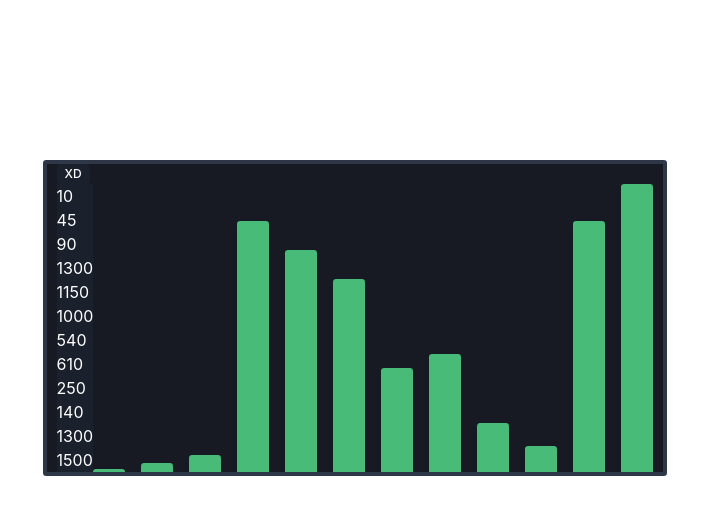
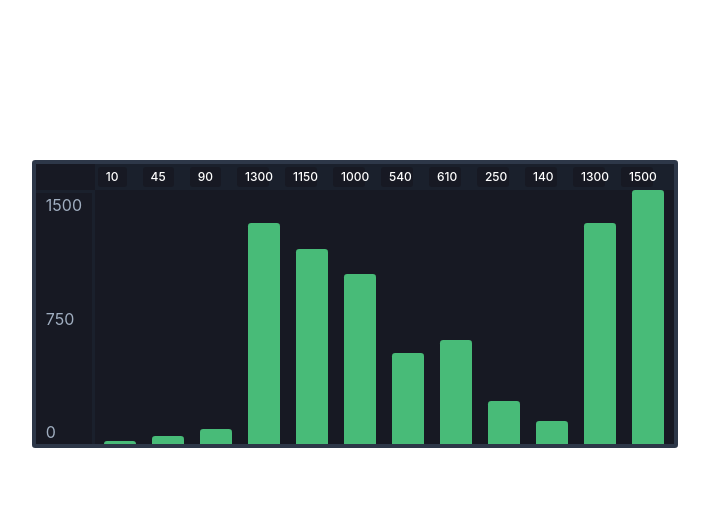
Before and after one commit to gustavo-zsilva/bchart, a Next.js app: page / in a window 1280 px wide. Shown: the top 514 px of the page, without its empty margins (285-994 px from the left). Built offline with nearby package versions, Linux system fonts and the light colour scheme.

Commit message:
Fixed UI Bugs 💯

```diff
--- a/src/components/BarChart.tsx
+++ b/src/components/BarChart.tsx
@@ -20,15 +20,16 @@ export function BarChart({ total, oscillation }: BarChartProps) {
                 display="grid"
                 bg="gray.900"
                 color="#FFF"
-                px=".6rem"
 
                 m="10rem auto"
+
+                h="18rem"
 
                 borderRadius=".2rem"
                 border="4px solid"
                 borderColor="gray.700"
-                gridTemplateColumns="1fr auto"
-                gridTemplateRows="1fr auto"
+                gridTemplateColumns="auto 1fr"
+                gridTemplateRows="auto 1fr"
                 gridTemplateAreas={`'Header Header' 'Revenue Columns'`}
             >
                 <Header />
--- a/src/components/ChartColumns.tsx
+++ b/src/components/ChartColumns.tsx
@@ -6,7 +6,7 @@ export function ChartColumns() {
     const { percentageArr } = useChart()
 
     return (
-        <Flex gridGap="1rem" gridArea="Columns">
+        <Flex gridGap="1rem" gridArea="Columns" px=".6rem">
             {percentageArr.map((value, index) => (
                 <Flex
                     key={index}
@@ -15,9 +15,7 @@ export function ChartColumns() {
                     w="2rem"
                     alignSelf="flex-end"
                     borderTopRadius=".2rem"
-                >
-
-                </Flex>
+                />
             ))}
         </Flex>
     )
--- a/src/components/Header.tsx
+++ b/src/components/Header.tsx
@@ -1,17 +1,31 @@
 import { Flex, Tag } from "@chakra-ui/react";
 
+import { useChart } from '../hooks/useChart'
+
 export function Header() {
+
+    const { oscillation } = useChart()
+
     return (
-        <Flex gridArea="Header">
+        <Flex
+            gridArea="Header"
+            gridColumnStart="2"
+            gridGap="1rem"
+            bgColor="gray.800"
+            p=".2rem"
+        >
+            {oscillation.map((value, index) => (
                 <Tag
+                    key={index}
                     size="sm"
                     borderRadius=".2rem"
-
-                bg="gray.800"
+                    bg="gray.900"
                     color="#FFF"
+                    maxW="2rem"
                 >
-                XD
+                    {value}
                 </Tag>
+            ))}
         </Flex>
     )
 }
--- a/src/components/RevenueStack.tsx
+++ b/src/components/RevenueStack.tsx
@@ -3,16 +3,24 @@ import { useChart } from "../hooks/useChart";
 
 export function RevenueStack() {
 
-    const { oscillation } = useChart()
+    const { breakpoints } = useChart()
 
     return (
-        <Flex flexDir="column" justifyContent="space-between" gridArea="Revenue" bgColor="gray.800">
-            {oscillation.map((value, index) => (
+        <Flex
+            flexDir="column"
+            justifyContent="space-between"
+            gridArea="Revenue"
+            borderRight="3px solid"
+            borderTop="3px solid"
+            borderColor="gray.800"
+            px=".6rem"
+            color="gray.400"
+        >
+            {breakpoints.map((value, index) => (
                 <Text key={index}>
                     {value}
                 </Text>
             ))}
-            <Divider orientation="vertical" color="#FFF" />
         </Flex>
     )
 }
--- a/src/contexts/ChartContext.tsx
+++ b/src/contexts/ChartContext.tsx
@@ -6,6 +6,7 @@ type ChartContextProps = {
     total: number,
     oscillation: number[],
     percentageArr: number[],
+    breakpoints: number[],
 }
 
 type ChartProviderProps = {
@@ -17,6 +18,7 @@ type ChartProviderProps = {
 export function ChartProvider({ children, total, oscillation }: ChartProviderProps) {
 
     const percentageArr = oscillation.map(value => Math.round((value / total) * 100))
+    const breakpoints = [0, Math.round(total / 2), total].reverse()
 
     return (
         <ChartContext.Provider
@@ -24,6 +26,7 @@ export function ChartProvider({ children, total, oscillation }: ChartProviderPro
                 total,
                 oscillation,
                 percentageArr,
+                breakpoints,
             }}
         >
             {children}
```
Lines whose indentation alone changed are shown as unchanged.
